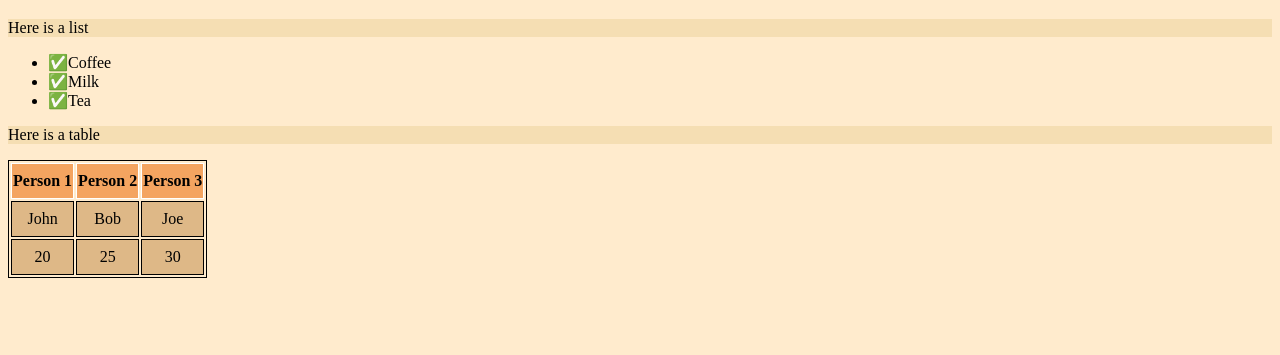
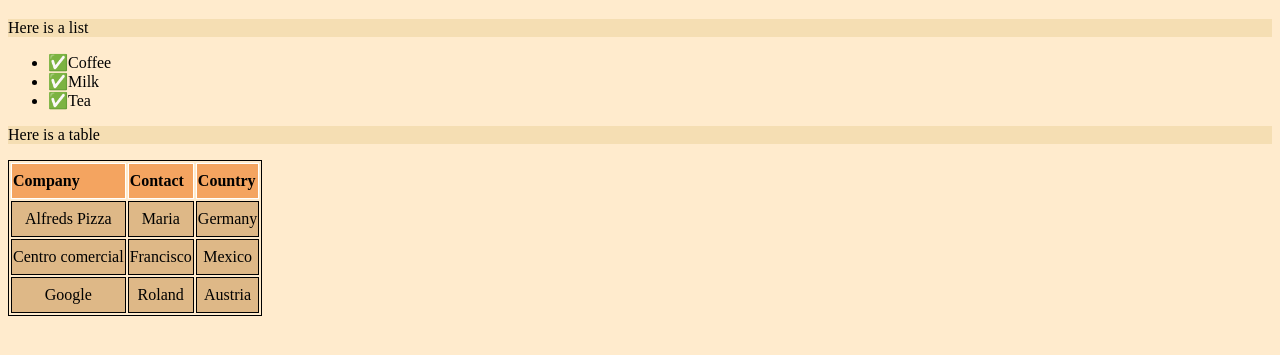
Before and after one commit to Johanna-liu16/ICS2O-Unit1-04-HTML, a plain HTML site: page index2.html in a window 1280 px wide. Shown: the part 141-496 px from the top of the page. Drawn offline with Linux system fonts and the light colour scheme.

Commit message:
changed table

```diff
--- a/index2.html
+++ b/index2.html
@@ -21,19 +21,24 @@
     <p>Here is a table</p>
     <table>
       <tr>
-        <th>Person 1</th>
-        <th>Person 2</th>
-        <th>Person 3</th>
+        <th>Company</th>
+        <th>Contact</th>
+        <th>Country</th>
       </tr>
       <tr>
-        <td>John</td>
-        <td>Bob</td>
-        <td>Joe</td>
+        <td>Alfreds Pizza</td>
+        <td>Maria</td>
+        <td>Germany</td>
       </tr>
       <tr>
-        <td>20</td>
-        <td>25</td>
-        <td>30</td>
+        <td>Centro comercial</td>
+        <td>Francisco </td>
+        <td>Mexico</td>
+      </tr>
+      <tr>
+        <td>Google</td>
+        <td>Roland</td>
+        <td>Austria</td>
       </tr>
     </table>
 </body>
```
